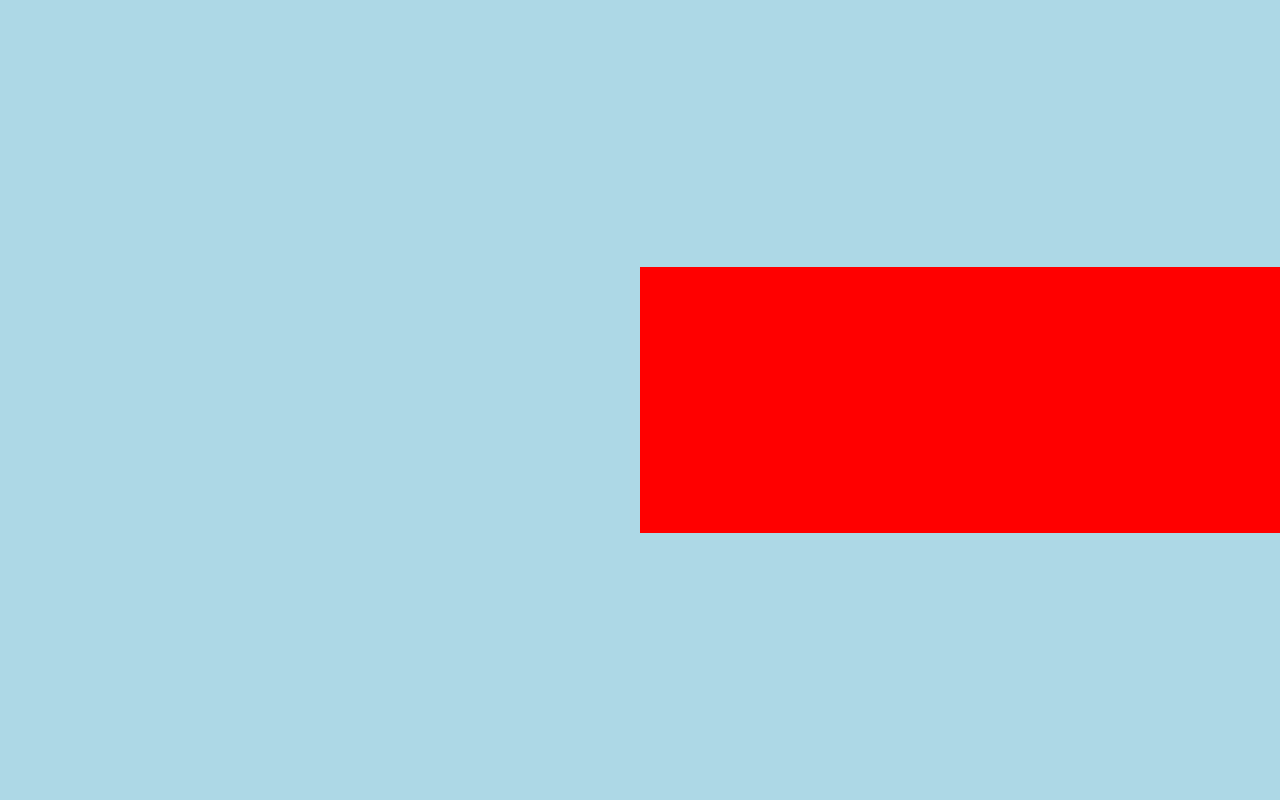
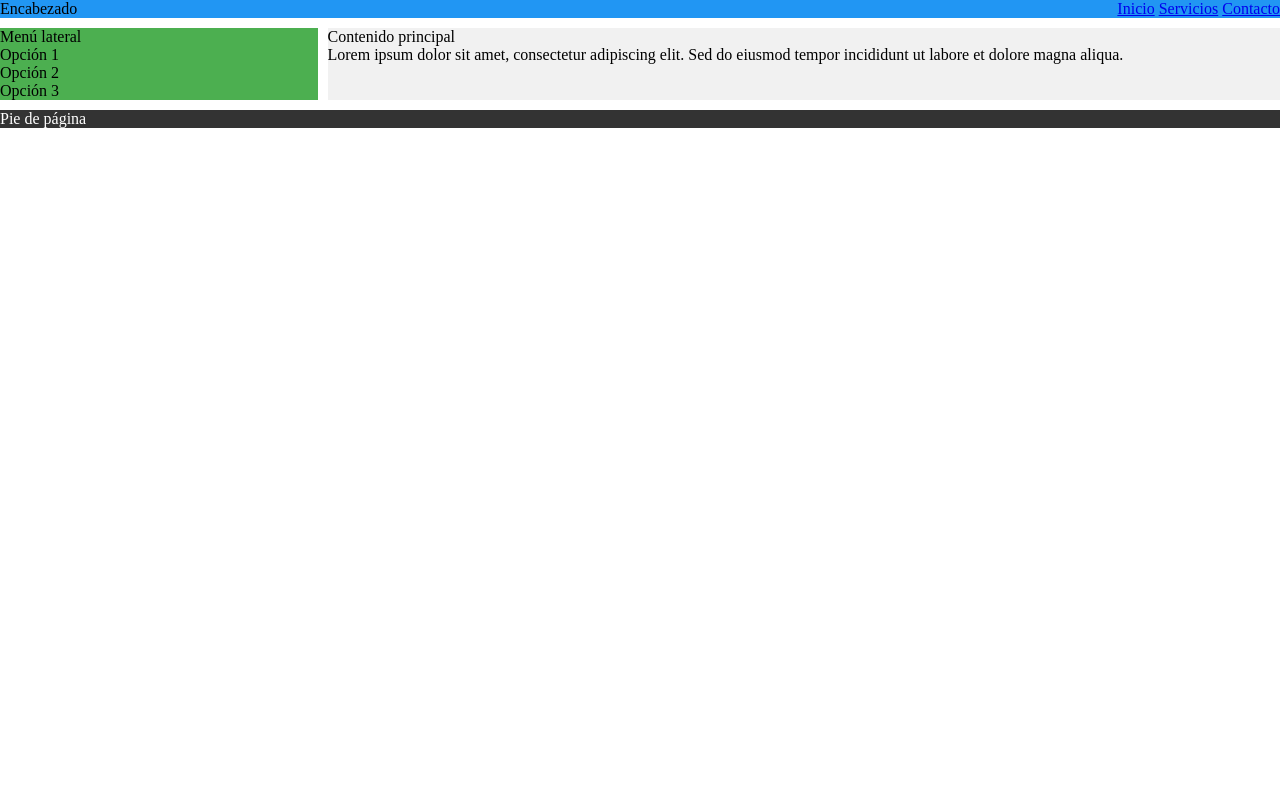
Before and after one commit to jogard24/ACTGRID, a plain HTML site: page index.html in a window 1280 px wide. Drawn offline with Linux system fonts and the light colour scheme.

Commit message:
actualizacion

```diff
--- a/index.html
+++ b/index.html
@@ -7,14 +7,30 @@
     <title>Document</title>
 </head>
 <body>
-        <section class="contenedor">
-                <div class="item1"></div>
-                <div class="item2"></div>
-                <div class="item3"></div>
-                <div class="item4"></div>
-                <div class="item5"></div>
-                <div class="item6"></div>
-        </section>
 
+
+<!-- 2)Diseño de plantilla informativa con áreas aplicar grid-template-areas para definir zonas del diseño.  -->
+
+<div class="plantilla">
+  <header class="header">Encabezado
+        <nav class="menuNavegacion">
+                <a href="#">Inicio</a>
+                <a href="#">Servicios</a>
+                <a href="#">Contacto</a>
+        </nav>
+  </header>
+  <nav class="menuLateral">Menú lateral
+        <ul>
+          <li>Opción 1</li>
+          <li>Opción 2</li>
+          <li>Opción 3</li>
+        </ul>
+  </nav>
+
+  <main class="contenido">Contenido principal
+        <p>Lorem ipsum dolor sit amet, consectetur adipiscing elit. Sed do eiusmod tempor incididunt ut labore et dolore magna aliqua.</p>
+  </main>
+  <footer class="footer">Pie de página</footer>
+</div>
 </body>
 </html>
--- a/style.css
+++ b/style.css
@@ -4,23 +4,36 @@
     box-sizing: border-box;
 }
 
-.contenedor {
-    /* margin: 100px 100px; */
-    background-color: lightblue;
-    width: 100%;
-    height: 100vh;
-    /* display: flex; */
-    /* justify-content: center; */
-    /* align-items: center; */
-    display: grid;
-
+.plantilla {
+  display: grid;
+  grid-template-areas:
+    "header header"
+    "menu contenido"
+    "footer footer";
+  grid-template-columns: 1fr 3fr;
+  grid-template-rows: auto 1fr auto;
+  gap: 10px;
 }
 
-.item1:nth-child(1) {
-    background-color: red;
-    width: 100%;
-    height: 100%;
-    /* grid-column: 1 / 3; */
-    /* grid-row: 1 / 3; */
-    grid-area: uno;
+.header {
+  grid-area: header;
+  background: #2196F3;
+  display: flex;
+  justify-content: space-between;
 }
+
+.menuLateral {
+  grid-area: menu;
+  background: #4CAF50;
+}
+
+.contenido {
+  grid-area: contenido;
+  background: #f1f1f1;
+}
+
+.footer {
+  grid-area: footer;
+  background: #333;
+  color: white;
+}
```
